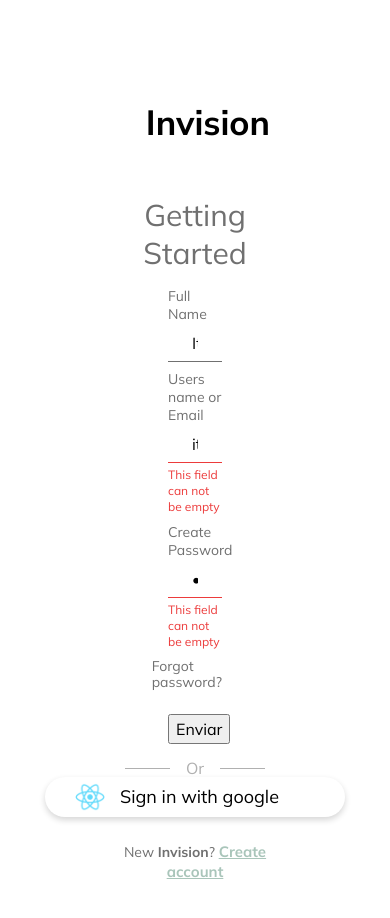
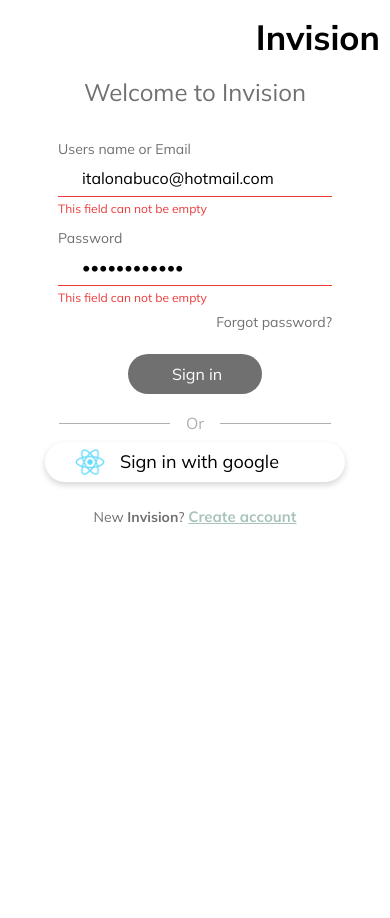
Before and after one commit to italonabuco/coding-challenge, a React (Create React App) app: page / in a window 390 px wide. Shown: the top 918 px of the page. After the commit the page ends 844 px from the top, so only its background shows below. Built offline with nearby package versions, Linux system fonts and the light colour scheme.

Commit message:
Fixing some rendering conditions and styles

```diff
--- a/src/assets/scss/_variables.scss
+++ b/src/assets/scss/_variables.scss
@@ -20,6 +20,16 @@
   margin: 0px;
 }
 
+@mixin marginVertical($value) {
+  margin-top: $value;
+  margin-bottom: $value;
+}
+
+@mixin marginHorizontal($value) {
+  margin-left: $value;
+  margin-right: $value;
+}
+
 @mixin fontSizeColor($size, $color) {
   font-size: $size;
   color: $color;
--- a/src/components/InteractiveArea/FlowManager/CustomForm/CustomForm.scss
+++ b/src/components/InteractiveArea/FlowManager/CustomForm/CustomForm.scss
@@ -1,9 +1,9 @@
 @import '../../../../assets/scss/variables';
 
 .custom-form {
-    padding: 15px 3rem;
+  padding: 15px 3rem;
   .in-form-link {
-      display: block;
+    display: block;
     @include fontSizeHeightColor(14px, 16px, $grey-color);
     &:hover {
       cursor: pointer;
@@ -11,4 +11,18 @@
       color: darken($grey-color, 10%);
     }
   }
+
+  input[type='submit'] {
+    padding: 10px 2.5rem;
+    border-radius: 20px;
+    border-width: 0px;
+    @include fontSizeHeightColor(16px, 20px, $white-color);
+    background-color: $grey-color;
+    &:focus {
+      outline-width: 0px;
+    }
+    &:hover {
+      background-color: darken($grey-color, 10%);
+    }
+  }
 }
--- a/src/components/InteractiveArea/FlowManager/CustomForm/index.js
+++ b/src/components/InteractiveArea/FlowManager/CustomForm/index.js
@@ -2,12 +2,14 @@
 import CustomInput from '../../../CustomInput';
 import './CustomForm.scss';
 
-const CustomForm = () => {
+const CustomForm = (props) => {
+  const { isSignIn } = props;
   const handleSubmit = (event) => {
     event.preventDefault();
   };
   return (
     <form onSubmit={handleSubmit} class="custom-form w-100">
+      {!isSignIn && (
         <CustomInput
           type="text"
           label="Full Name"
@@ -16,6 +18,7 @@
           className=""
           // invalid
         />
+      )}
       <CustomInput
         type="text"
         label="Users name or Email"
@@ -26,17 +29,20 @@
       />
       <CustomInput
         type="password"
-        label="Create Password"
+        label={isSignIn ? 'Password' : 'Create Password'}
         value="Italo Nabuco"
         onChange={() => {}}
         className=""
         invalid
       />
-      <div className="d-flex justify-content-end w-100">
+      {isSignIn && (
+        <div className="d-flex justify-content-end">
           <div className="in-form-link mb-4">Forgot password?</div>
         </div>
-      <div className="d-block w-100">
-        <input type="submit" value="Enviar" />
+      )}
+
+      <div className="d-flex justify-content-center">
+        <input type="submit" value={isSignIn ? ' Sign in' : 'Sign up'} />
       </div>
     </form>
   );
--- a/src/components/InteractiveArea/FlowManager/index.js
+++ b/src/components/InteractiveArea/FlowManager/index.js
@@ -14,9 +14,11 @@
 
   return (
     <div className="flow-manager d-flex flex-column align-items-center pt-5">
-      <div className="flow-title">Getting Started</div>
-      <CustomForm />
-      <div className="option-divider d-flex align-items-center justify-content-center">
+      <div className="flow-title mb-3">
+        {isSignIn ? 'Welcome to Invision' : 'Getting Started'}
+      </div>
+      <CustomForm isSignIn={isSignIn} />
+      <div className="option-divider d-flex align-items-center justify-content-center mt-3 mb-4">
         <div className="divider-line"></div>
         <div className="divider-text px-3">Or</div>
         <div className="divider-line"></div>
--- a/src/components/InteractiveArea/InteractiveArea.scss
+++ b/src/components/InteractiveArea/InteractiveArea.scss
@@ -3,8 +3,7 @@
 .interactive-area {
   background-color: $white-color;
   font-family: $primary-font;
-  margin: 100px 120px 50px;
-
+  margin: 4rem 5rem 50px;
   .brand-name {
     width: 100%;
     text-align: right;
@@ -12,3 +11,47 @@
     line-height: 48px;
   }
 }
+
+// Large devices (desktops, less than 1200px)
+@media (max-width: 1199.98px) {
+  .interactive-area {
+    margin: 4rem 1.5rem 50px;
+  }
+}
+
+// Medium devices (tablets, less than 992px)
+@media (max-width: 991.98px) {
+  .interactive-area {
+    margin: 4rem 10rem 50px;
+  }
+}
+
+// Small devices (landscape phones, less than 768px)
+@media (max-width: 767.98px) {
+  .interactive-area {
+    @include marginHorizontal(5rem);
+  }
+}
+
+// Extra small devices (portrait phones, less than 576px)
+@media (max-width: 575.98px) {
+  .interactive-area {
+    margin: 15px 10px 10px;
+  }
+  .brand-name{
+    font-size: 30px;
+  }
+
+  .flow-manager{
+    padding-top: 10px !important;
+    .flow-title{
+      font-size: 24px !important;
+      margin-bottom: 10px !important;
+    }
+  }
+
+  .option-divider{
+    margin-top: 5px !important;
+    margin-bottom: 10px !important;
+  }
+}
```
Lines whose indentation alone changed are shown as unchanged.
